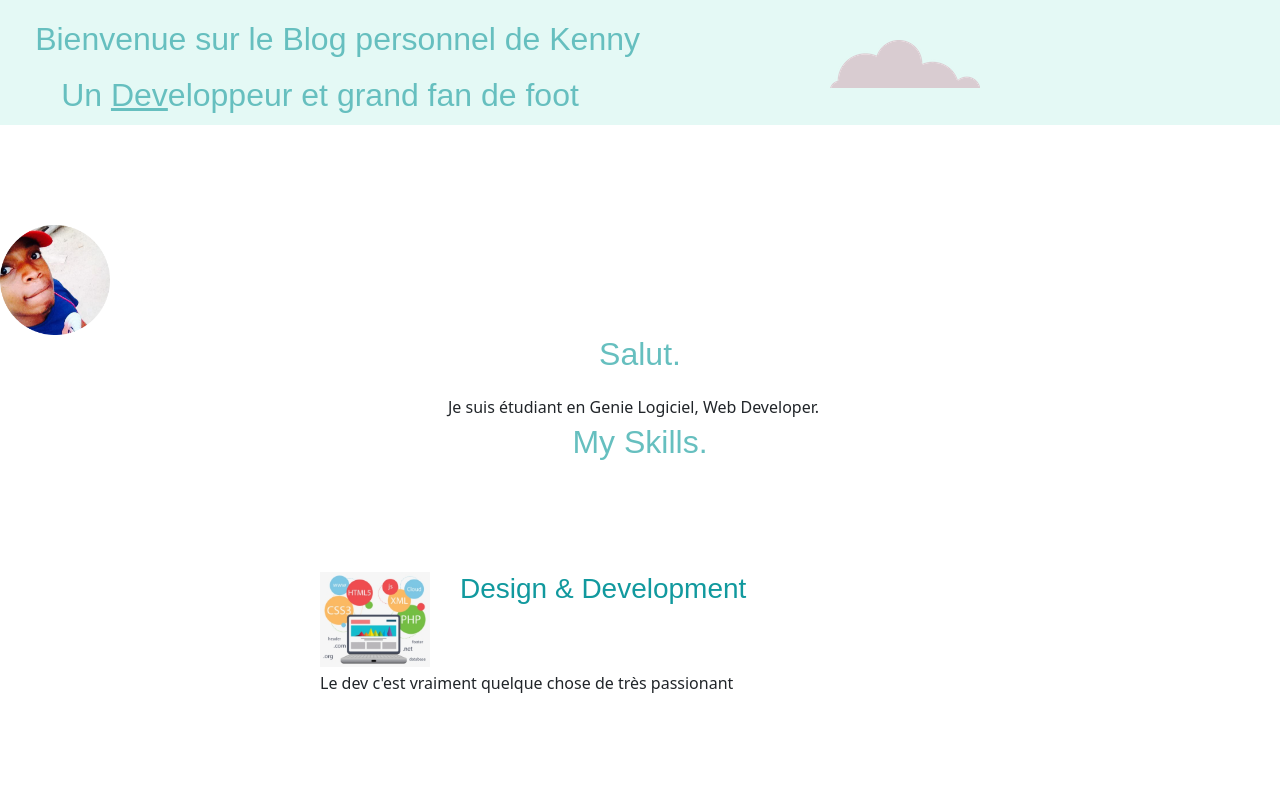
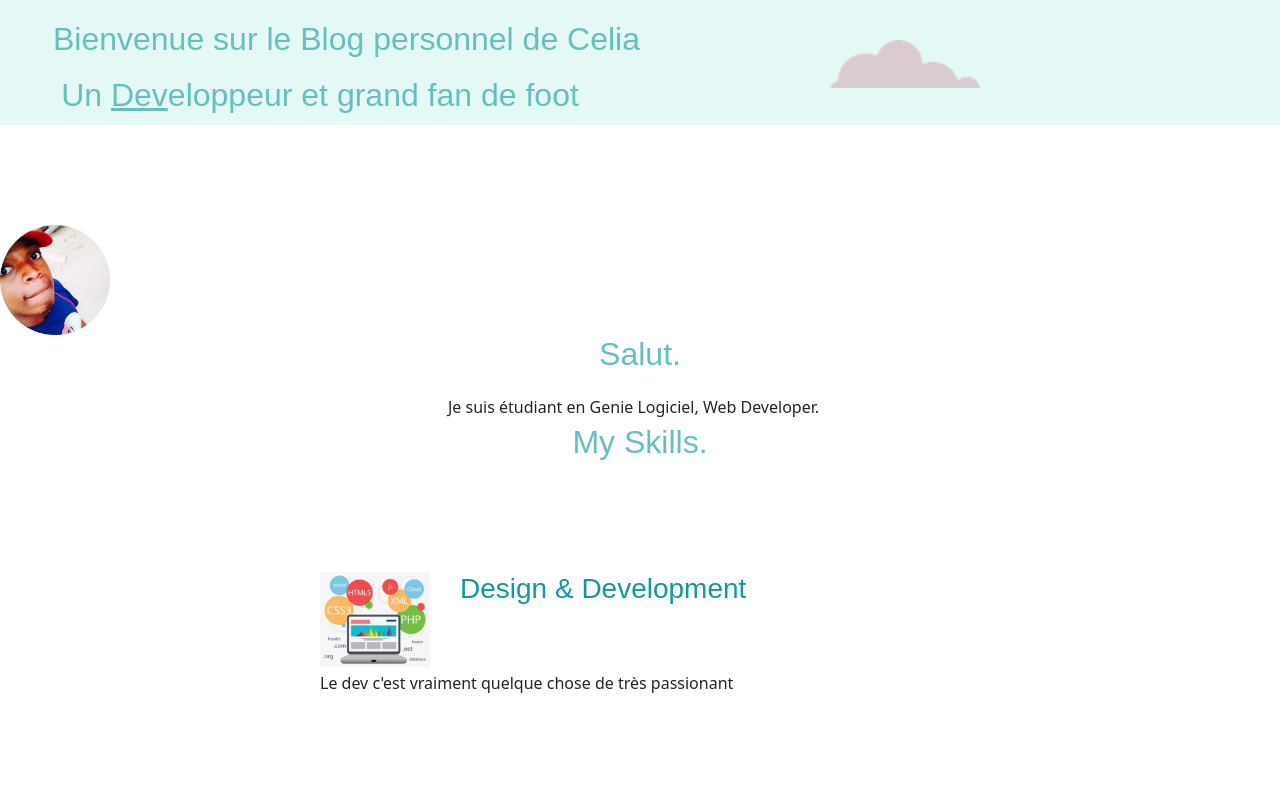
Before and after one commit to Kenliams/BlogP, a plain HTML site: page index.html in a window 1280 px wide. Shown: the top 796 px of the page. Drawn offline with nearby package versions, Linux system fonts and the light colour scheme.

Commit message:
Update index.html

```diff
--- a/index.html
+++ b/index.html
@@ -16,7 +16,7 @@
   <div class="top-container">
     <div class="col-lg-6">
       <img class="top-cloud" src="images/cloud.png" alt="cloud-img">
-      <h2 id="ken">Bienvenue sur le Blog personnel de Kenny</h2>
+      <h2 id="ken">Bienvenue sur le Blog personnel de Celia</h2>
       <h2>Un <span class="pro">Dev</span>eloppeur et grand fan de foot</footba></h2>
       <img class="bottom-cloud" src="images/cloud.png" alt="cloud-img">
 
```
